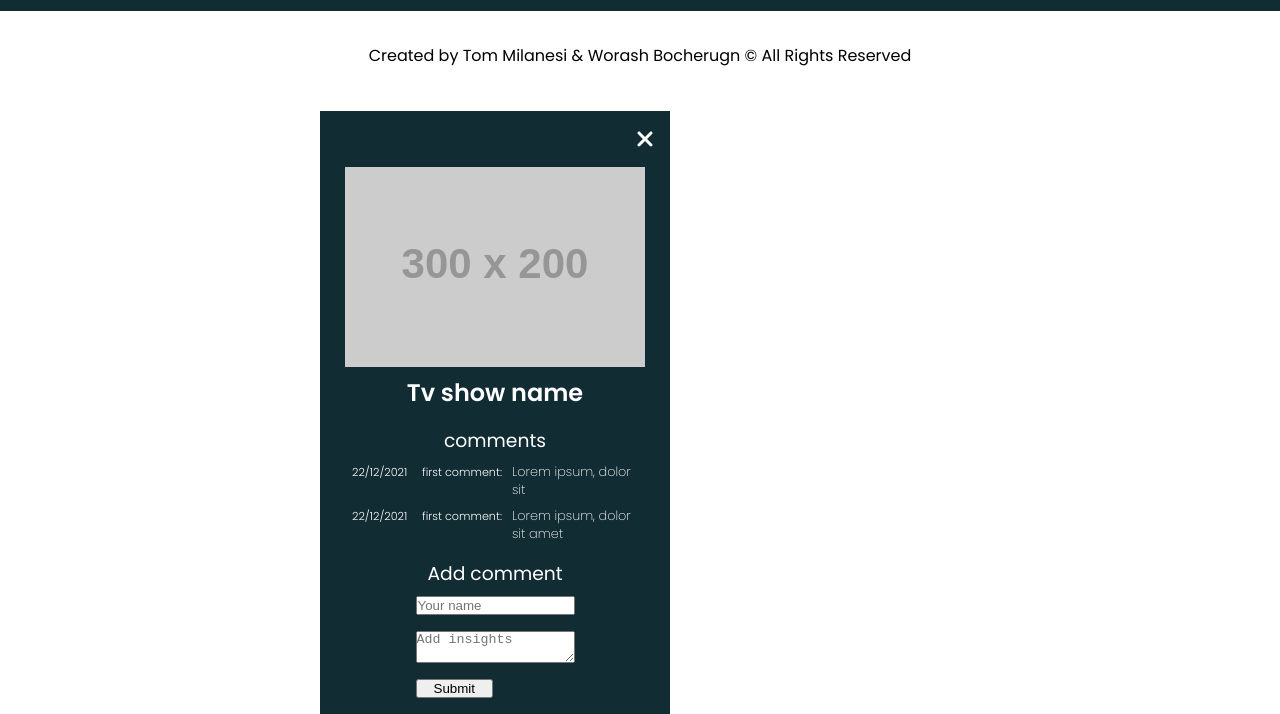
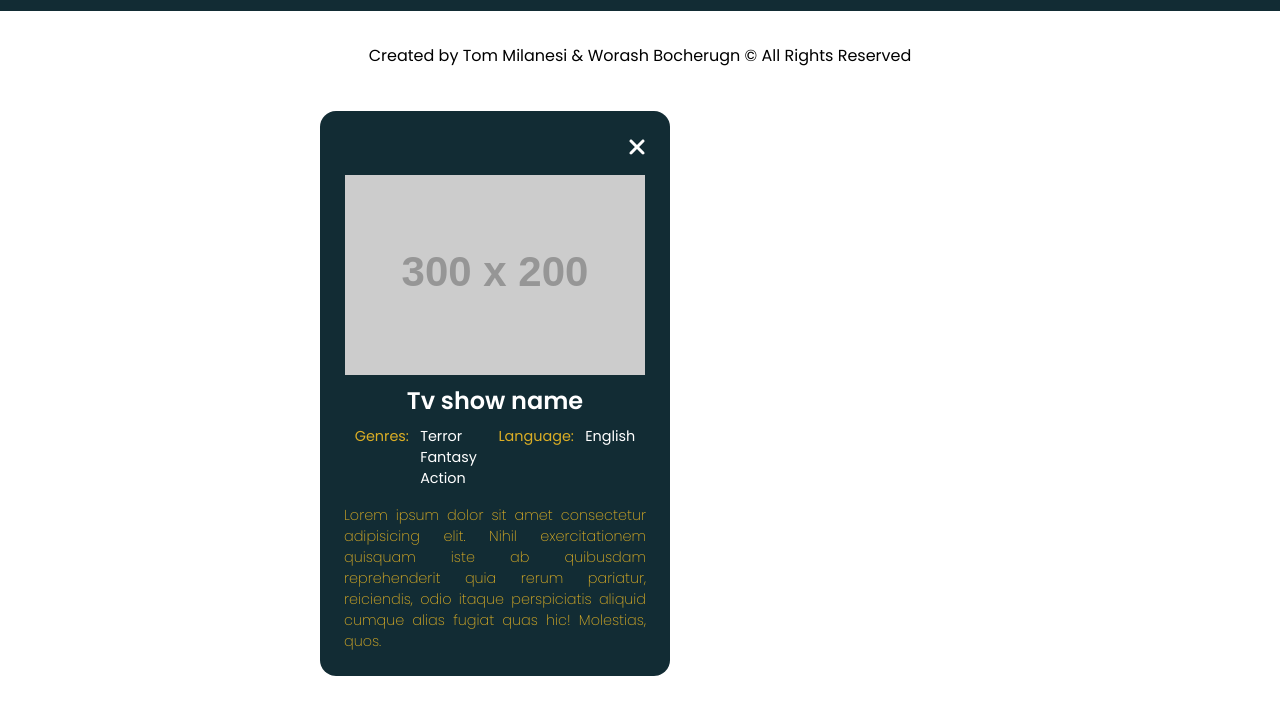
Before and after one commit to KaskMIL/awsome_tv, a website built with webpack: page src/template.html in a window 1280 px wide. Shown: the part 88-802 px from the top of the page. Built offline with nearby package versions, Linux system fonts and the light colour scheme; placeholder pictures from the web are drawn by us.

Commit message:
Add popup structure and styling

```diff
--- a/src/styles/main.css
+++ b/src/styles/main.css
@@ -9,6 +9,7 @@
   --light-blue: #4ea5d9;
   --water-blue: #44cfcb;
   --text-white: #fff;
+  --gold: #DBAE25;
 }
 
 * {
@@ -78,11 +79,12 @@ main {
   flex-direction: column;
   align-items: center;
   background-color: var(--dark-blue);
-  padding: 1rem;
+  padding: 1.5rem;
   width: 350px;
   color: var(--text-white);
   left: 25%;
   top: 100px;
+  border-radius: 1rem;
 }
 
 .pop-up .icon {
@@ -97,54 +99,38 @@ main {
   margin: 0;
 }
 
-.pop-up h3 {
+.details {
+  display: flex;
+  justify-content: space-around;
+  width: 100%;
   font-weight: 400;
-  padding: 0 0 0.5rem 0;
-  margin: 0;
-  text-align: center;
+  font-size: 0.9rem;
+  margin-bottom: 1rem;
 }
 
-.comments {
-  padding: 0.5rem 1rem;
+.genre,
+.language {
+  display: flex;
+  column-gap: 0.7rem;
 }
 
-.comments ul {
+.details h3 {
+  font-weight: 400;
+  font-size: 0.9rem;
+  color: var(--gold);
+}
+
+.details ul {
   list-style: none;
   margin: 0;
   padding: 0;
 }
 
-.comments ul li {
-  display: grid;
-  grid-template-columns: 70px 90px 1fr;
-  align-items: baseline;
-  margin-bottom: 0.5rem;
-}
-
-.userComment {
+.summary {
   font-weight: 200;
-  font-size: 0.8rem;
-}
-
-.user,
-.date {
-  font-weight: 300;
-  font-size: 0.7rem;
-}
-
-.comment-art {
-  width: 50%;
-}
-
-.form-user {
-  display: flex;
-  flex-direction: column;
-  row-gap: 1rem;
-}
-
-.form-user .submitBtn {
-  align-self: flex-start;
-  padding: 0rem 1rem;
+  font-size: 0.9rem;
+  text-align: justify;
+  color: var(--gold);
 }
 
 /* Footer */
--- a/src/template.html
+++ b/src/template.html
@@ -20,34 +20,30 @@
     </nav>
   </header>
   <main>
-
     <section class="pop-up">
       <i class="fa-solid fa-xmark icon"></i>
       <img src="https://via.placeholder.com/300x200" alt="Tv-show image">
       <h2>Tv show name</h2>
-        <article class="comments">
-          <h3>comments</h3>
+      <article class="details">
+        <div class="genre">
+          <h3>Genres:</h3>
           <ul>
-            <li>
-              <div class="date"><p>22/12/2021 </p></div>
-              <div class="user"><p>first comment: </p></div>
-              <div class="userComment"><p>Lorem ipsum, dolor sit </p></div>
-            </li>
-            <li>
-              <div class="date"><p>22/12/2021 </p></div>
-              <div class="user"><p>first comment: </p></div>
-              <div class="userComment"><p>Lorem ipsum, dolor sit amet </p></div>
-            </li>
+            <li>Terror</li>
+            <li>Fantasy</li>
+            <li>Action</li>
           </ul>
+        </div>
+        <div class="language">
+          <h3>Language:</h3>
+          <ul>
+            <li>English</li>
+          </ul>
+        </div>
       </article>
-        <article class="comment-art">
-          <h3>Add comment</h3>
-          <form class="form-user">
-            <input id="userName" type="text" placeholder="Your name">
-            <textarea id="Comment" placeholder="Add insights" maxlength="30"></textarea>
-            <button class="submitBtn">Submit</button>
-          </form>
+      <article class="summary">
+        <p>Lorem ipsum dolor sit amet consectetur adipisicing elit. Nihil exercitationem quisquam iste ab quibusdam reprehenderit quia rerum pariatur, reiciendis, odio itaque perspiciatis aliquid cumque alias fugiat quas hic! Molestias, quos.</p>
       </article>
+
     </section>
   </main>
   <footer>
```
Also changed, not shown: dist/index.html, 1 other file. Lines whose indentation alone changed are shown as unchanged.
